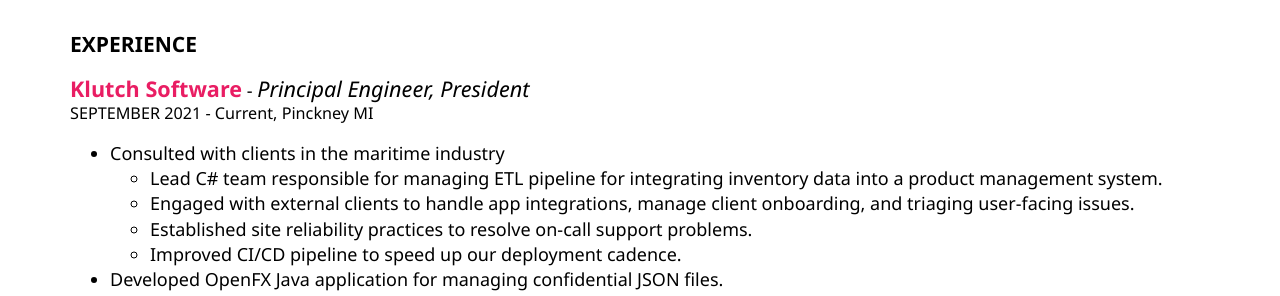
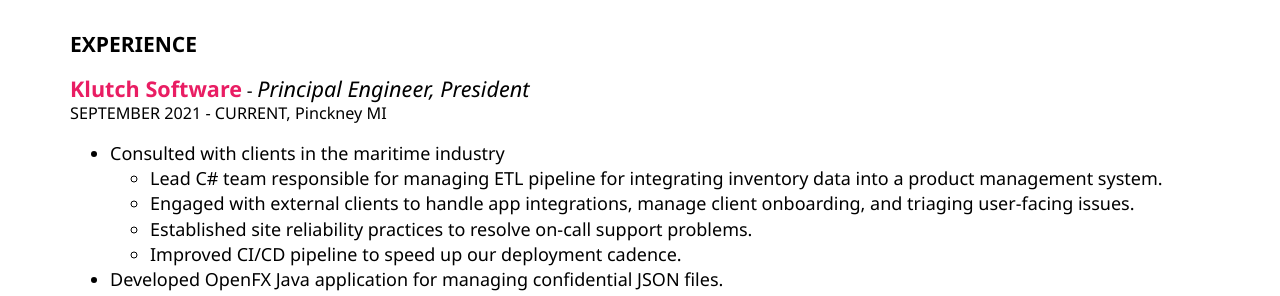
Before and after one commit to clagraff/clagraff.github.io, a Jekyll site: the page built from index.html, in a window 1280 px wide. Shown: the part 269-565 px from the top of the page. Built offline with Jekyll 4.4.1, drawn with Linux system fonts in a browser that asks for light colours.

Commit message:
Update index.html

```diff
--- a/index.html
+++ b/index.html
@@ -14,7 +14,7 @@
 <p class="entry">
   <h3>EXPERIENCE</h3>
   <span class="company">Klutch Software</span> - <span class="position">Principal Engineer, President</span><br/>
-  <span class="duration">SEPTEMBER 2021 - Current, Pinckney MI</span><br/>
+  <span class="duration">SEPTEMBER 2021 - CURRENT, Pinckney MI</span><br/>
   <ul>
     <li>Consulted with clients in the maritime industry</li>
     <ul>
```
